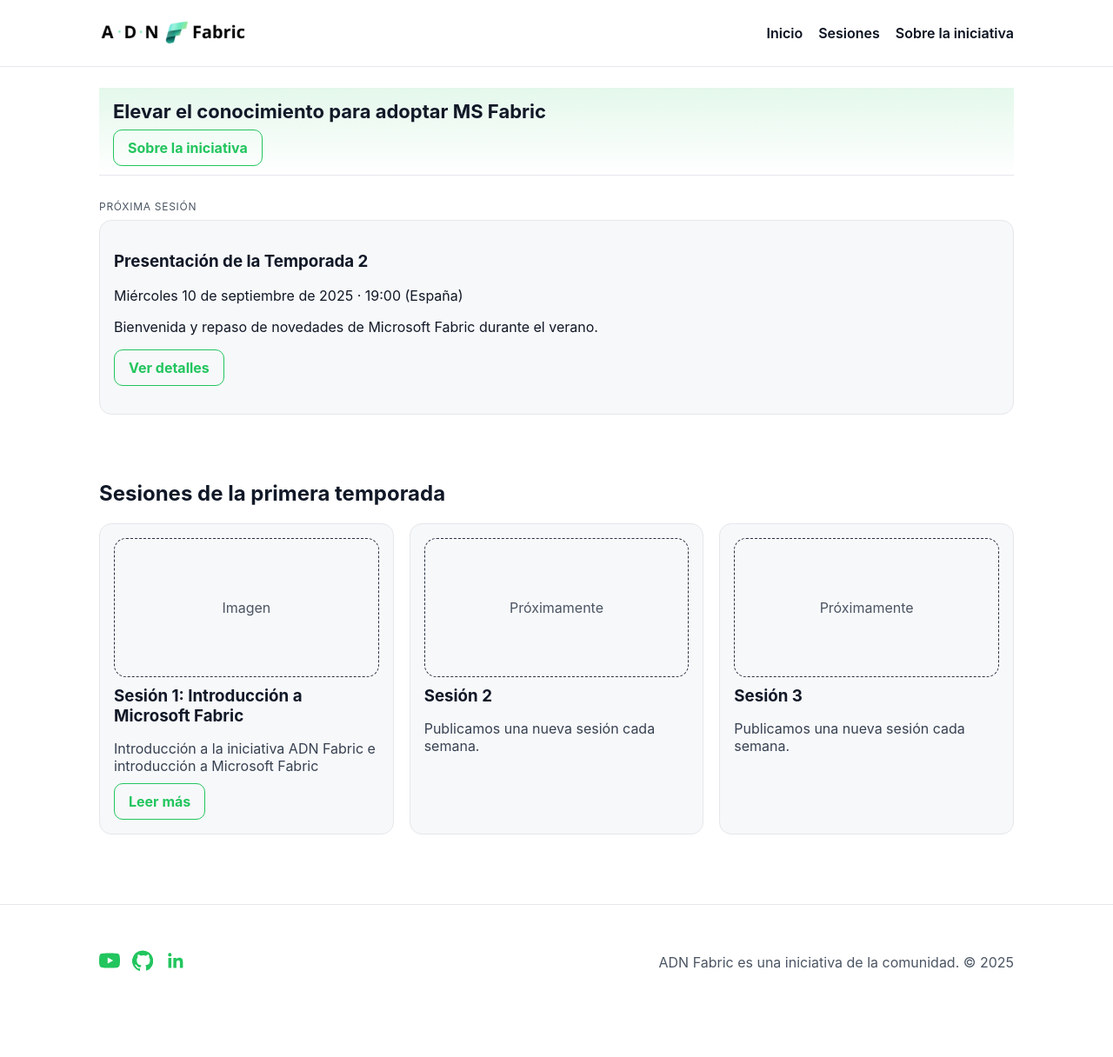
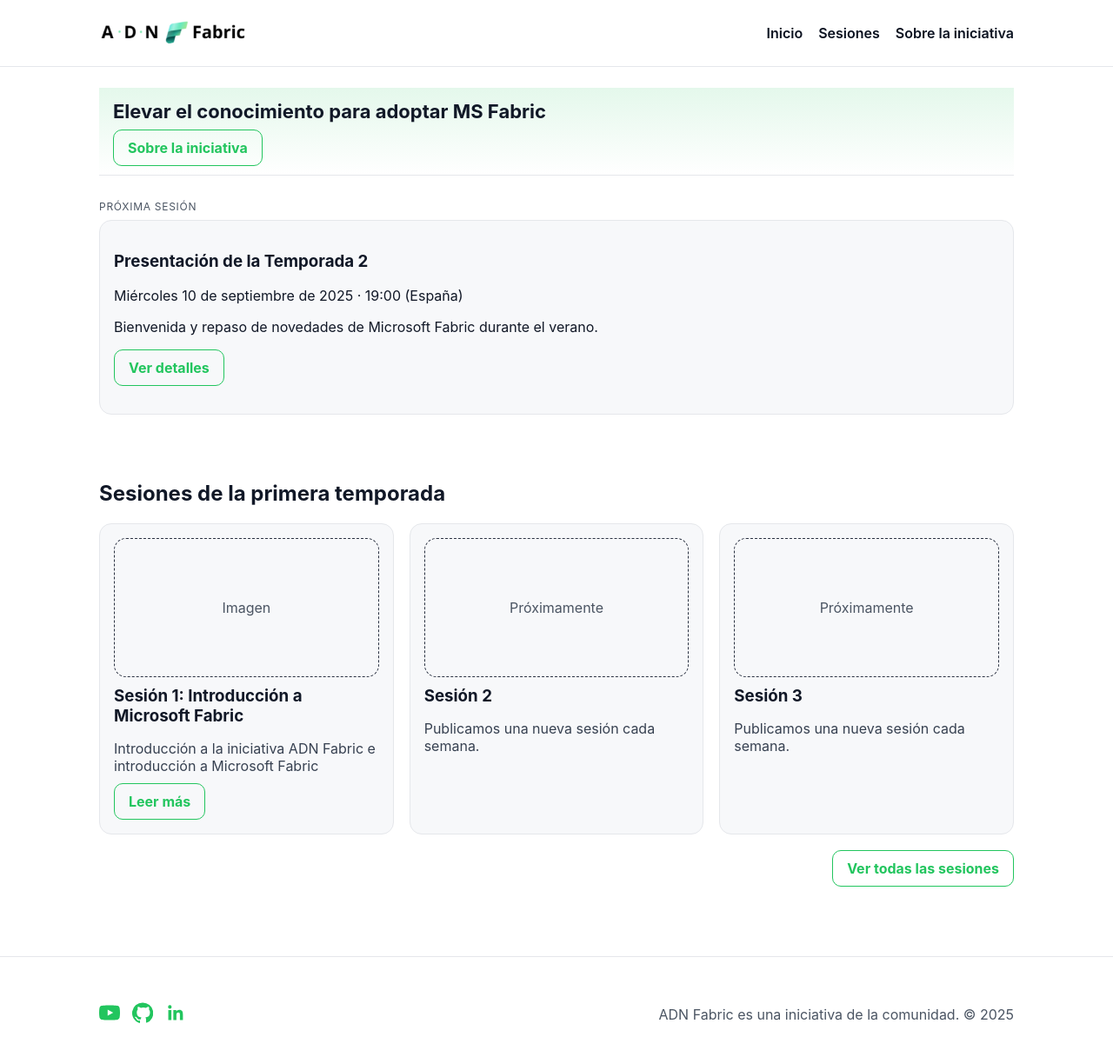
Before and after one commit to ADNFabric/ADNFabric, a Jekyll site: the page built from docs/index.md, in a window 1280 px wide and 1233 px high. Shown: the top 1216 px of the window at 87% size. Built offline with Jekyll 4.4.1, drawn with Linux system fonts in a browser that asks for light colours.

Commit message:
Sitio web: Cambiando la carpeta de la página con todas las sesiones y

```diff
--- a/docs/index.md
+++ b/docs/index.md
@@ -35,4 +35,7 @@ layout: default
       {% endfor %}
     {% endif %}
   </div>
+  <div style="margin-top:18px;text-align:right">
+    <a class="btn" href="{{ '/listado-sesiones/' | relative_url }}">Ver todas las sesiones</a>
+  </div>
 </section>
```
Also changed, not shown: docs/listado-sesiones/index.md (renamed from docs/sesiones/index.md, +1 -1 lines).
